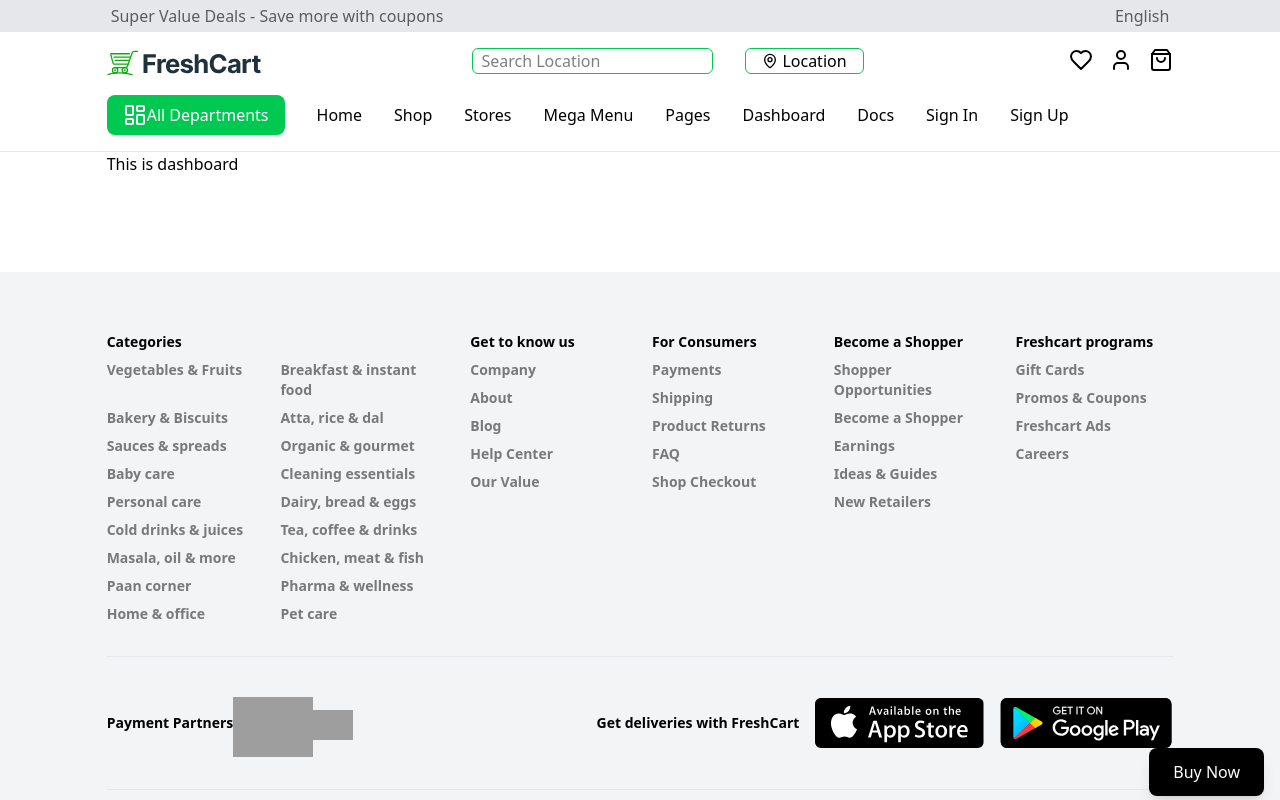
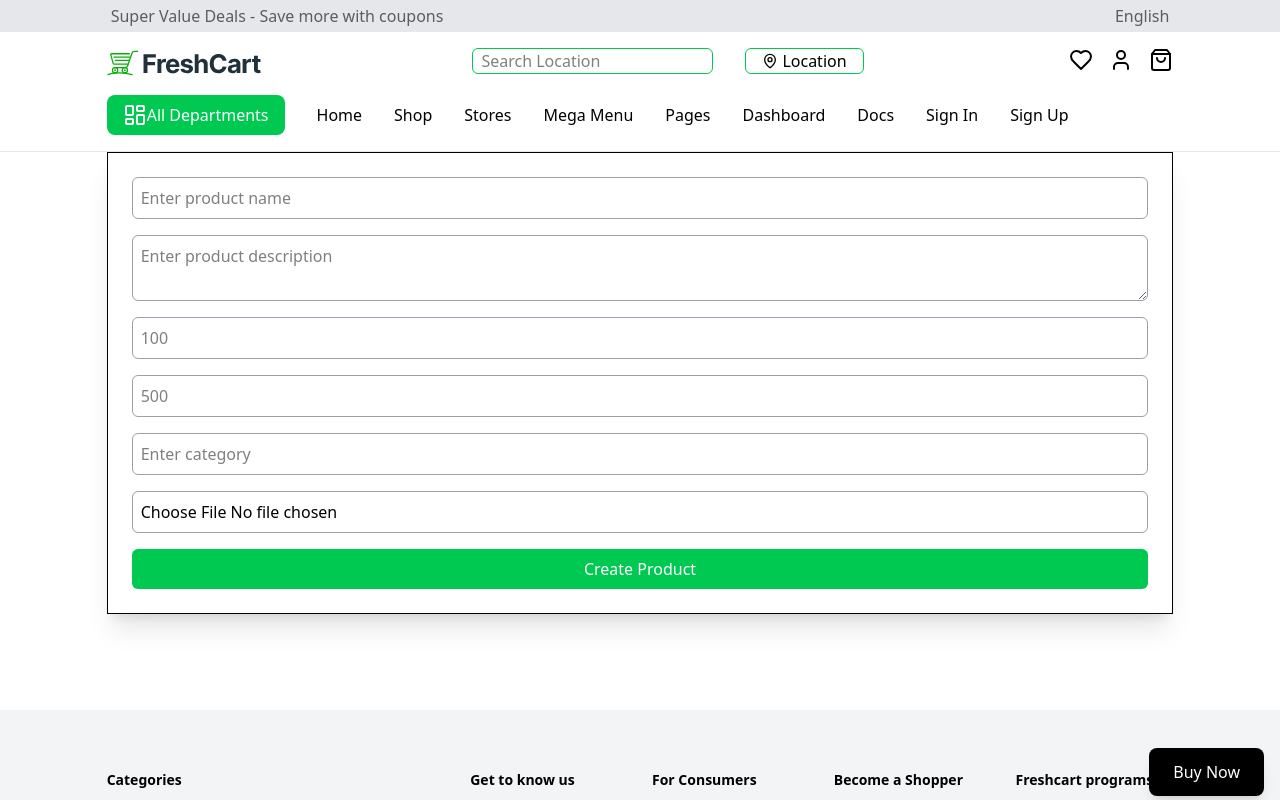
Before and after one commit to yangmalama/E-commerce-app-Full_Stack, a React (Vite) app in the folder Frontend/: page /dashboard in a window 1280 px wide. Shown: the top 800 px of the page. Built offline with nearby package versions, Linux system fonts and the light colour scheme; grey boxes are pictures that could not be loaded.

Commit message:
product creating backend

```diff
--- a/Frontend/src/components/child-component.jsx
+++ /dev/null
@@ -1,7 +0,0 @@
-import React from 'react'
-
-export default function ChildComponent({name}) {
-  return (
-    <div>{name}</div>
-  )
-}
--- a/Frontend/src/pages/dashboard.jsx
+++ b/Frontend/src/pages/dashboard.jsx
@@ -1,7 +1,93 @@
-import React from 'react'
+import React, { useState } from "react";
+import axios from "axios"
 
 export default function Dashboard() {
+  const [name, setName] = useState("");
+  const [description, setDescription] = useState("");
+  const [price, setPrice] = useState(null);
+  const [previousPrice, setPreviousPrice] = useState(null);
+  const [category, setCategory] = useState("");
+  const [image, setImage] = useState(null);
+
+  // console.log(title, description,price,previousPrice,category,image)
+  const createProduct = async (e) => {
+    e.preventDefault();
+    try {
+      const formData = new FormData();
+      formData.append("name", name);
+      formData.append("description", description);
+      formData.append("price", price);
+      formData.append("previousPrice", previousPrice);
+      formData.append("category", category);
+      formData.append("imageUrl", image);
+
+      const response = await axios.post(
+        "http://localhost:4000/products",
+        formData
+      );
+      console.log(response);
+    } catch (error) {
+      console.log("Something went wrong", error);
+    }
+  };
+
   return (
-    <div className='w-10/12 mx-auto'> This is dashboard</div>
-  )
+    <div className="w-10/12 mx-auto">
+      <form
+        onSubmit={createProduct}
+        className="flex flex-col gap-4 border p-6 shadow-xl"
+      >
+        <input
+          required
+          value={name}
+          onChange={(e) => setName(e.target.value)}
+          type="text"
+          placeholder="Enter product name"
+          className="border border-gray-400 p-2 rounded-md"
+        />
+        <textarea
+          value={description}
+          onChange={(e) => setDescription(e.target.value)}
+          placeholder="Enter product description"
+          className="border border-gray-400 p-2 rounded-md"
+        />
+        <input
+          required
+          value={price}
+          onChange={(e) => setPrice(e.target.value)}
+          type="number"
+          placeholder="100"
+          className="border border-gray-400 p-2 rounded-md"
+        />
+        <input
+          required
+          value={previousPrice}
+          onChange={(e) => setPreviousPrice(e.target.value)}
+          type="number"
+          placeholder="500"
+          className="border border-gray-400 p-2 rounded-md"
+        />
+        <input
+          required
+          value={category}
+          onChange={(e) => setCategory(e.target.value)}
+          type="text"
+          placeholder="Enter category"
+          className="border border-gray-400 p-2 rounded-md"
+        />
+        <input
+          required
+          type="file"
+          onChange={(e) => setImage(e.target.files[0])}
+          className="border border-gray-400 p-2 rounded-md"
+        />
+        <button
+          type="submit"
+          className="bg-green-500 border-none text-white border border-gray-400 p-2 rounded-md"
+        >
+          Create Product
+        </button>
+      </form>
+    </div>
+  );
 }
--- a/Frontend/src/pages/product-description.jsx
+++ b/Frontend/src/pages/product-description.jsx
@@ -1,4 +1,4 @@
-import React, { useEffect, useState } from "react";
+import React, { useState, useEffect } from "react";
 import ReactStars from "react-stars";
 import { ShoppingBag } from "lucide-react";
 import { ArrowRightLeft } from "lucide-react";
@@ -6,34 +6,60 @@
 import myImage from "../../public/product-single-img-1.jpg";
 import { Minus } from "lucide-react";
 import { Plus } from "lucide-react";
-import 'react-inner-image-zoom/lib/InnerImageZoom/styles.css';
-import InnerImageZoom from 'react-inner-image-zoom';
-import ChildComponent from "../components/child-component";
-
+import "react-inner-image-zoom/lib/InnerImageZoom/styles.css";
+import InnerImageZoom from "react-inner-image-zoom";
+import { useLocation } from "react-router";
+import axios from "axios";
 export default function ProductDescerption() {
-
   // Use effect with hook
   // it runs after the page reloads and depends upon dependency array
-  useEffect(()=>{
-    console.log("Use effect is running")
-  },[])
+  // useEffect(()=>{
+  //   console.log("Use effect is running")
+  // },[])
 
   // state in react with hooks
   // const[variable.Set variable/setter]=useState(initial value)
-  const [count, setCount] = useState(1);
-  console.log(count);
 
   // props(properties) in react
   // Props cannot be changed by child component
   // props can be only passed from parent to child
-const name= "Yangma Lama";
+  const [count, setCount] = useState(1);
+
+  const location = useLocation();
+  const product_id = location.pathname.split("/")[2];
+
+  const [isFectching, setIsFetching] = useState(false);
+
+  // fetch ingle product by ID
+  const [singleProduct, setSingleProduct] = useState();
+  const fetchSingleProduct = async () => {
+    try {
+      setIsFetching(true);
+      const response = await axios.get(
+        `http://localhost:4000/products/${product_id}`
+      );
+      setSingleProduct(response.data.data);
+      setIsFetching(false);
+    } catch (error) {
+      setIsFetching(false);
+      console.log("Something went wrong while fectching single product", error);
+    }
+  };
+
+  useEffect(() => {
+    fetchSingleProduct();
+  }, [product_id]);
 
   return (
+    <div>
+      {isFectching ? (
+        <p>Loading........</p>
+      ) : (
         <div className="w-10/12 mx-auto grid grid-cols-2 gap-15 mt-8">
           {/* Left child */}
           <div>
             {/* <img src={myImage} alt="" className="rounded-md" /> */}
-        <InnerImageZoom src={myImage} />
+            <InnerImageZoom src={singleProduct?.imageUrl} />
 
             <div className="flex justify-between mt-4">
               <img
@@ -50,11 +76,14 @@
           {/* right child */}
           <div className="space-y-2">
             <p className="text-sm text-green-500 font-semibold cursor-pointer">
-          Snack & Munchies
+              {singleProduct?.category}
             </p>
-        <p className="text-3xl font-semibold">Haldiram's Sev Bhujia</p>
+            <p className="text-3xl font-semibold">{singleProduct?.name}</p>
             <p className="font-semibold">
-          $21.6 <span className="text-gray-500 line-through">$24</span>{" "}
+              {singleProduct?.price}{" "}
+              <span className="text-gray-500 line-through">
+                {singleProduct?.previousPrice}
+              </span>{" "}
               <span className="text-red-500 text-sm">10% Off</span>
             </p>
 
@@ -118,8 +147,6 @@
             </div>
             <hr className="text-gray-200 mt-6" />
 
-        <ChildComponent name={name}/>
-
             <div className="grid grid-cols-2 opacity-60 text-sm space-y-4 font-semibold pl-6">
               <div>
                 <p>Product Code:</p>
@@ -140,5 +167,7 @@
             </button>
           </div>
         </div>
+      )}
+    </div>
   );
 }
```
Also changed, not shown: 15 other files (tests, documents, lock files or other folders). Lines whose indentation alone changed are shown as unchanged.
